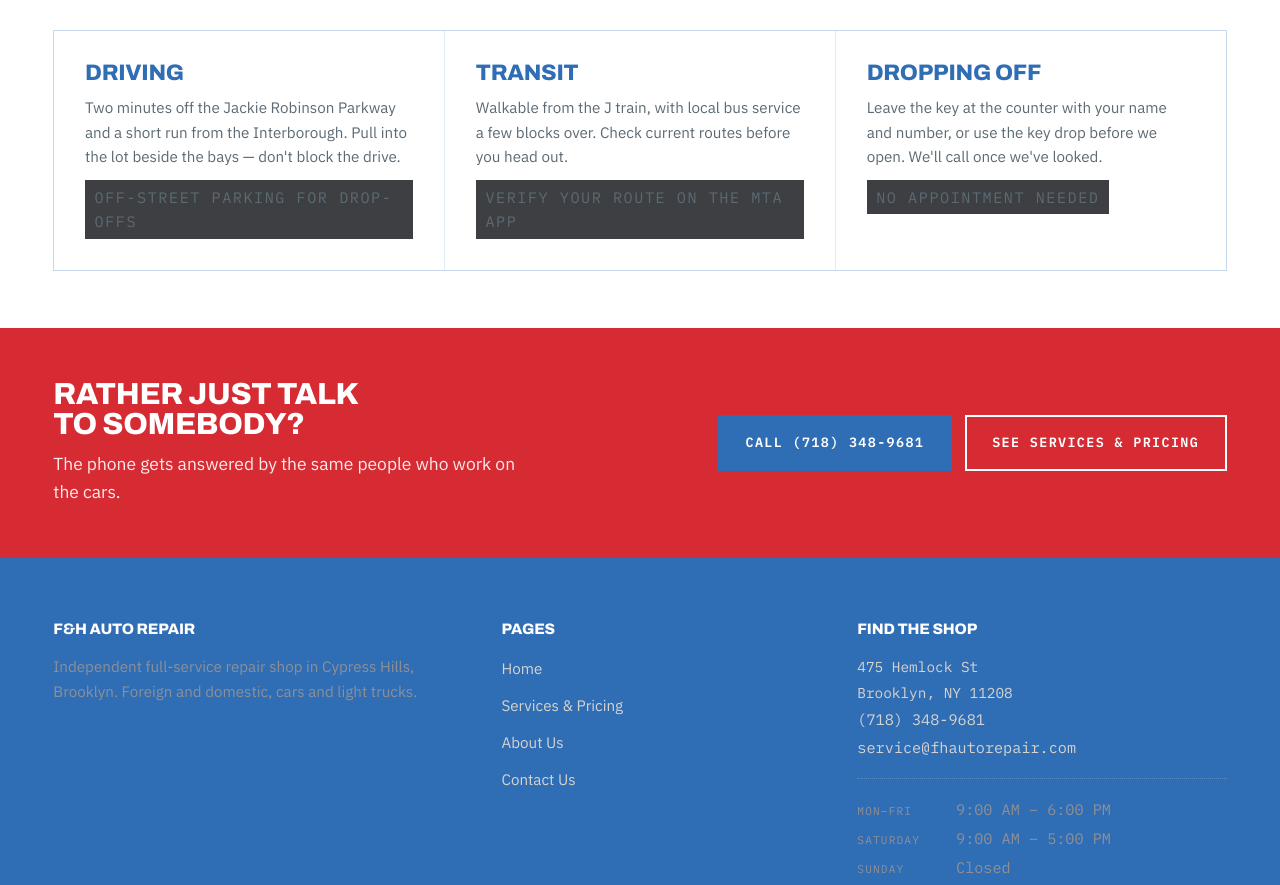
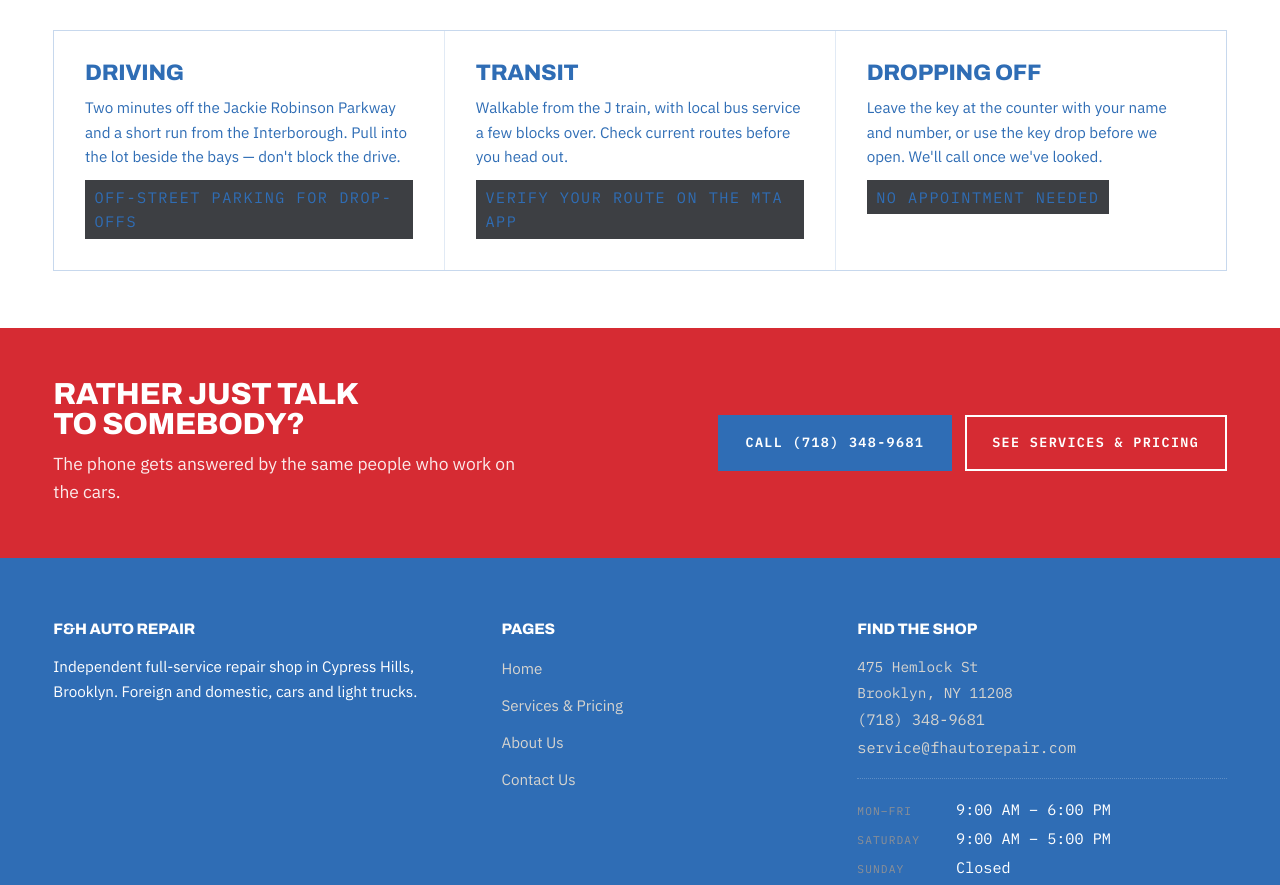
Before and after one commit to JuanVictoriano/fh_auto_repair, a plain HTML site: page contact.html in a window 1280 px wide. Shown: the part 2152-3037 px from the top of the page. Drawn offline with Linux system fonts and the light colour scheme.

Commit message:
css edits

```diff
--- a/css/styles.css
+++ b/css/styles.css
@@ -67,7 +67,7 @@
 img { max-width: 100%; display: block; }
 
 a { color: var(--primary-blue); text-underline-offset: .18em; }
-a:hover { color: var(--primary-red); }
+a:hover { color: var(--off-white); }
 
 h1, h2, h3, h4 {
   font-family: var(--display);
@@ -552,7 +552,7 @@
   font-size: var(--step-1);
   font-variation-settings: 'wdth' 108;
 }
-.card p { font-size: .95rem; color: var(--slate); margin: 0; }
+.card p { font-size: .95rem; color: var(--primary-blue); margin: 0; }
 .band--dark .card p, .band--primary-red .card p { color: var(--metal-silver); }
 
 /* Informational Label styling */
@@ -946,7 +946,7 @@
   margin-bottom: 1.1rem;
   font-variation-settings: 'wdth' 105;
 }
-.footer p { color: var(--industrial-gray); font-size: .95rem; }
+.footer p { color: var(--off-white); font-size: .95rem; }
 .footer ul { list-style: none; margin: 0; padding: 0; }
 .footer li { margin-bottom: .55rem; }
 .footer a { color: var(--light-gray); text-decoration: none; font-size: .95rem; }
```
